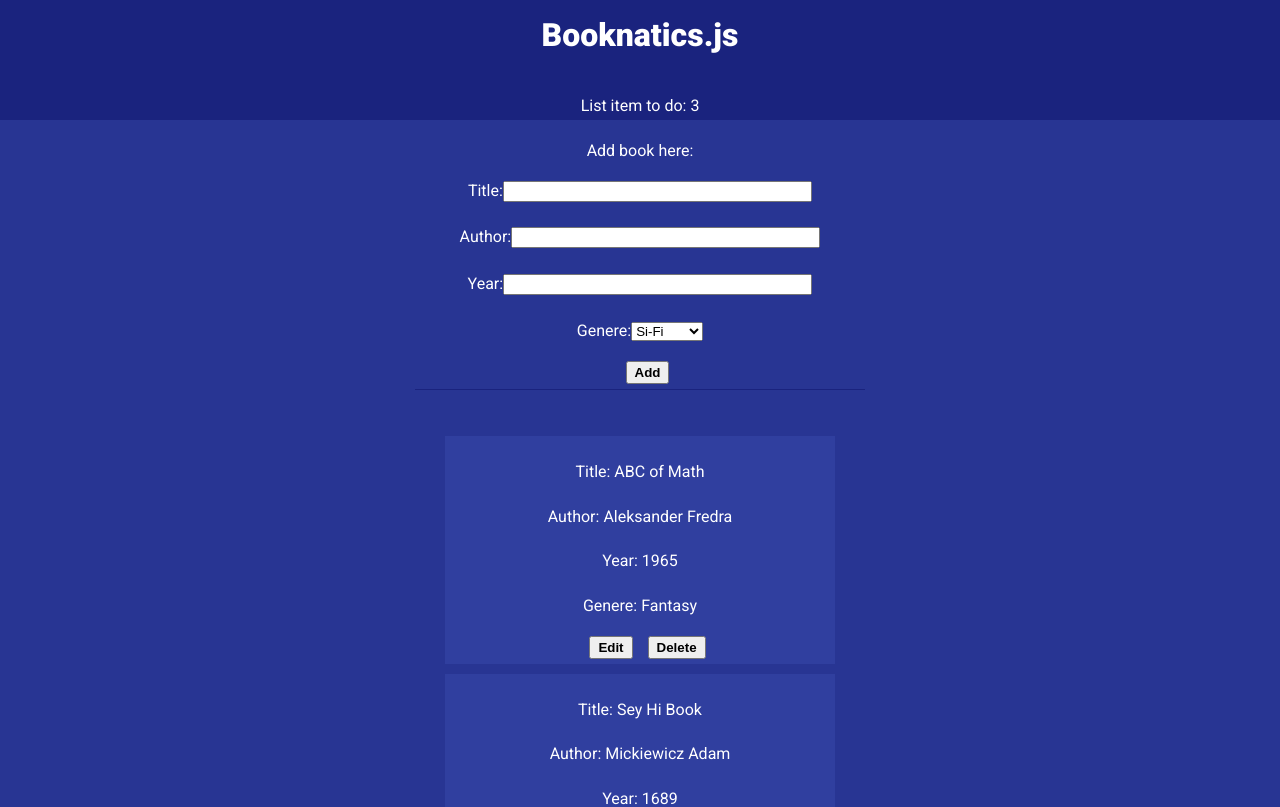
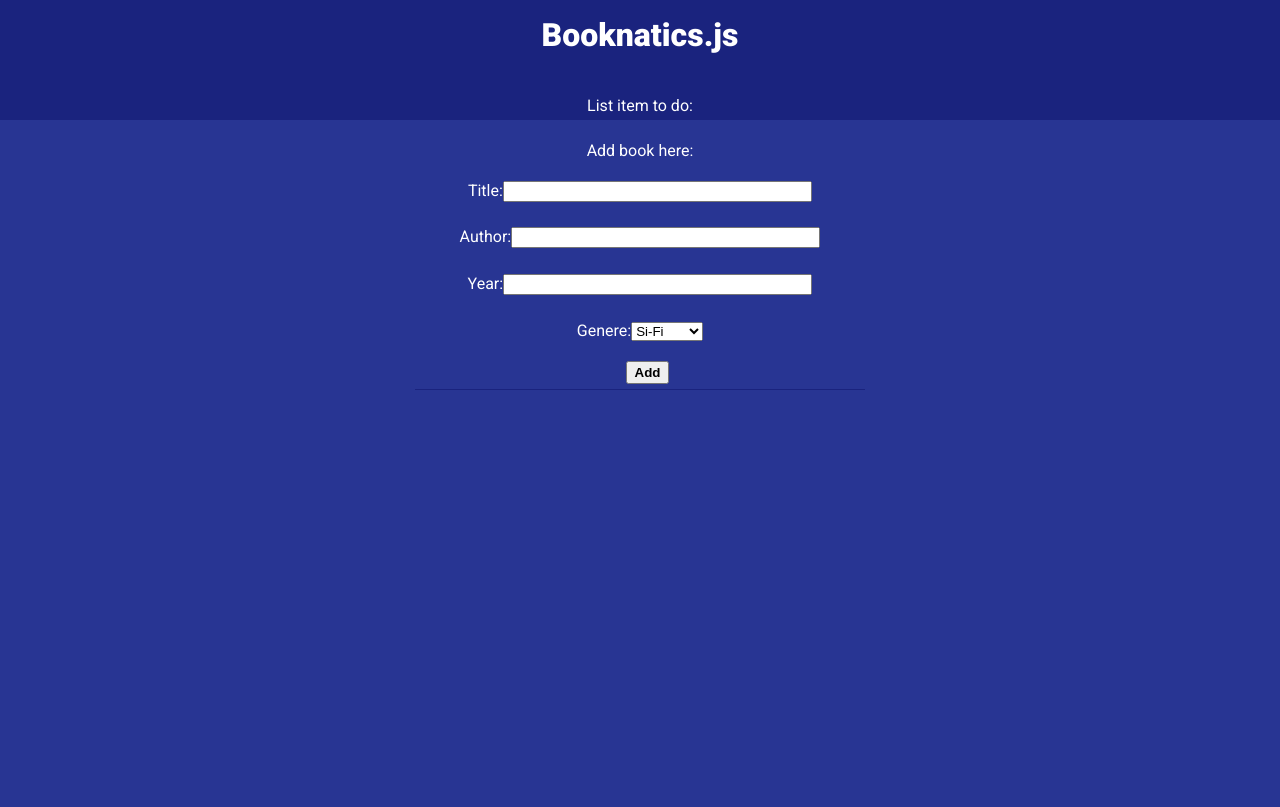
Before and after one commit to lehronn/fireup.pro-BookList, a React app: page / in a window 1280 px wide. Shown: the top 807 px of the page. Built offline with nearby package versions, Linux system fonts and the light colour scheme.

Commit message:
minor fixes

```diff
--- a/src/actions.js
+++ b/src/actions.js
@@ -8,7 +8,7 @@ const REMOVE_BOOK = 'REMOVE_BOOK';
 //actions creators
 export const addBook = (title, author, year, genere) => ({
   type: 'ADD_BOOK',
-  id: v4(),
+  id: uuid.v4(),
   title,
   author,
   year,
--- a/src/components/BookForm.js
+++ b/src/components/BookForm.js
@@ -21,19 +21,19 @@ class BookForm extends React.Component {
           <form className="TodoForm" onSubmit={this.onSubmitHandler}>
           <p>
             <label>Title:</label>
-            <input type="text" value={this.state.title} onChange={(event) => this.onChange(event)}/>
+            <input type="text"/>
           </p>
           <p>
             <label>Author:</label>
-            <input type="text" value={this.state.author} onChange={(event) => this.onChange(event)}/>
+            <input type="text"/>
           </p>
           <p>
             <label>Year:</label>
-            <input type="text" value={this.state.year} onChange={(event) => this.onChange(event)}/>
+            <input type="text"/>
           </p>
           <p>
             <label>Genere:</label>
-            <select value={this.state.genere} onChange={(event) => this.onChange(event)}>
+            <select value={this.state.genere}>
               <option value="Si-Fi">Si-Fi</option>
               <option value="Fantasy">Fantasy</option>
               <option selected value="Classics">Classics</option>
@@ -46,9 +46,9 @@ class BookForm extends React.Component {
     );
   }
 }
-    //walidacja proptypes i props default
-BookForm.propTypes = {
-      add: PropTypes.func.isRequired,
-    };
+
+// BookForm.propTypes = {
+//       add: PropTypes.func.isRequired,
+//     };
 
 export default BookForm;
--- a/src/components/BookList.js
+++ b/src/components/BookList.js
@@ -12,24 +12,15 @@ class BookList extends React.Component {
   render() {
     return (
       <div className={style.TodoList}>
-        <ul>{this.props.data.map(item => (
-          <li key={item.id}>
-            <p>Title: {item.title}</p>
-            <p>Author: {item.author}</p>
-            <p>Year: {item.year}</p>
-            <p>Genere: {item.genere}</p>
-            <button className="editButton" onClick={()=> editBook(id,title, author, year, genere)}>Edit</button>
-            <button className="removeButton" onClick={()=> removeBook(id)}>Delete</button>
-          </li>
-        ))}</ul>
+
       </div>
     );
   }
 }
 
-BookList.propTypes = {
-  remove: PropTypes.func.isRequired,
-  data: PropTypes.array.isRequired
-};
+// BookList.propTypes = {
+//   remove: PropTypes.func.isRequired,
+//   data: PropTypes.array.isRequired
+// };
 
 export default BookList;
--- a/src/components/Books.js
+++ b/src/components/Books.js
@@ -1,17 +1,9 @@
 import { ADD_BOOK, EDIT_BOOK, REMOVE_BOOK } from '../actions.js';
 
-function books(state = [], action) {
+function Books(state = [], action) {
   switch (action.type) {
     case ADD_BOOK:
-      return [{
-        id: action.id,
-        title: action.title,
-        author: action.author,
-        year: action.year,
-        genere: action.genere
-      },
-      ...state
-      ];
+      return console.log('test');
     case REMOVE_BOOK:
       return
       state.filter(book => book.id !== action.id);
@@ -24,4 +16,4 @@ function books(state = [], action) {
   }
 };
 
-export default books;
+export default Books;
--- a/src/components/Title.js
+++ b/src/components/Title.js
@@ -8,7 +8,7 @@ class Title extends React.Component {
     return (
       <div className={style.TodoTitle}>
       <h1>Booknatics.js</h1>
-      <p>List item to do:<span> {this.props.todoCount}</span>
+      <p>List item to do:<span> {this.props.bookCount}</span>
       </p>
       </div>
     );
--- a/src/containers/App.js
+++ b/src/containers/App.js
@@ -3,66 +3,20 @@ import PropTypes from 'prop-types';
 import uuid from 'uuid';
 import style from './App.css';
 import Title from '../components/Title';
-import TodoForm from '../components/BookForm';
-import TodoList from '../components/BookList';
+import BookForm from '../components/BookForm';
+import BookList from '../components/BookList';
 
 class App extends React.Component {
   constructor(props) {
     super(props);
-    this.state = {
-      data: [
-        {
-        id: 1,
-            text: 'clean room',
-            title: 'ABC of Math',
-            author: 'Aleksander Fredra',
-            year: '1965',
-            genere: 'Fantasy'
-        }, {
-        id: 2,
-            text: 'wash the dishes',
-            title: 'Sey Hi Book',
-            author: 'Mickiewicz Adam',
-            year: '1689',
-            genere: 'Poems'
-        }, {
-        id: 3,
-            text: 'feed my cat',
-            title: 'About my cats',
-            author: 'Kowalski Piotr',
-            year: '2002',
-            genere: 'Classics'
-        }
-      ]
-    };
   }
-  addTodo(val) {
-    const todo = {
-      text: val,
-      title: val,
-      author: val,
-      year: val,
-      genere: val,
-      id: uuid.v4(),
-    };
-    const data = [...this.state.data, todo];
-    this.setState({
-      data
-    });
-  }
-  removeTodo(id) {
-    const remainder = this.state.data.filter(todo => todo.id !== id);
-    this.setState({
-      data: remainder
-    });
-  }
+
   render() {
     return (
       <div className={style.TodoApp}>
-        <Title className={style.TodoTitle} todoCount={this.state.data.length}/>
-        <TodoForm className={style.TodoForm} id={this.state.id} data={this.state.data} add={this.addTodo.bind(this)}/>
-        <TodoList className={style.TodoList} data={this.state.data} remove={this.removeTodo.bind(this)}/>
-
+        <Title className={style.TodoTitle}/>
+        <BookForm className={style.TodoForm}/>
+        <BookList className={style.TodoList}/>
       </div>
     );
   }
--- a/src/containers/BookContainer.js
+++ b/src/containers/BookContainer.js
@@ -3,7 +3,7 @@ import Book from '../components/Book';
 import {addBook, removeBook, editBook} from '../actions'
 
 const mapDispatchToProps = dispatch => ({
-  addBook: (id) => dispatch(addBook(title, author, year, genere)),
+  addBook: (title, author, year, genere) => dispatch(addBook(title, author, year, genere)),
   removeBook: (id) => dispatch(removeBook(id)),
   editBook: (id) => dispatch(editBook(id))
 
--- a/src/index.js
+++ b/src/index.js
@@ -5,8 +5,13 @@ import { AppContainer } from 'react-hot-loader';
 import App from './containers/App';
 import { createStore } from 'redux';
 import reducer from './reducer.js';
+import {addBook} from './actions';
 
 const store = createStore(reducer);
+
+store.dispatch(addBook('Title A', 'Author Z', '1967', 'Poems'));
+store.dispatch(addBook('Title C', 'Author X', '1927', 'Fantasy'));
+store.dispatch(addBook('Title B', 'Author Y', '1977', 'Poems'));
 
 ReactDOM.render(
   <Provider store={store}>
```
Also changed, not shown: src/components/Book.js (+5 -5 lines), src/containers/BookForm.js (deleted, +0 -13 lines).
